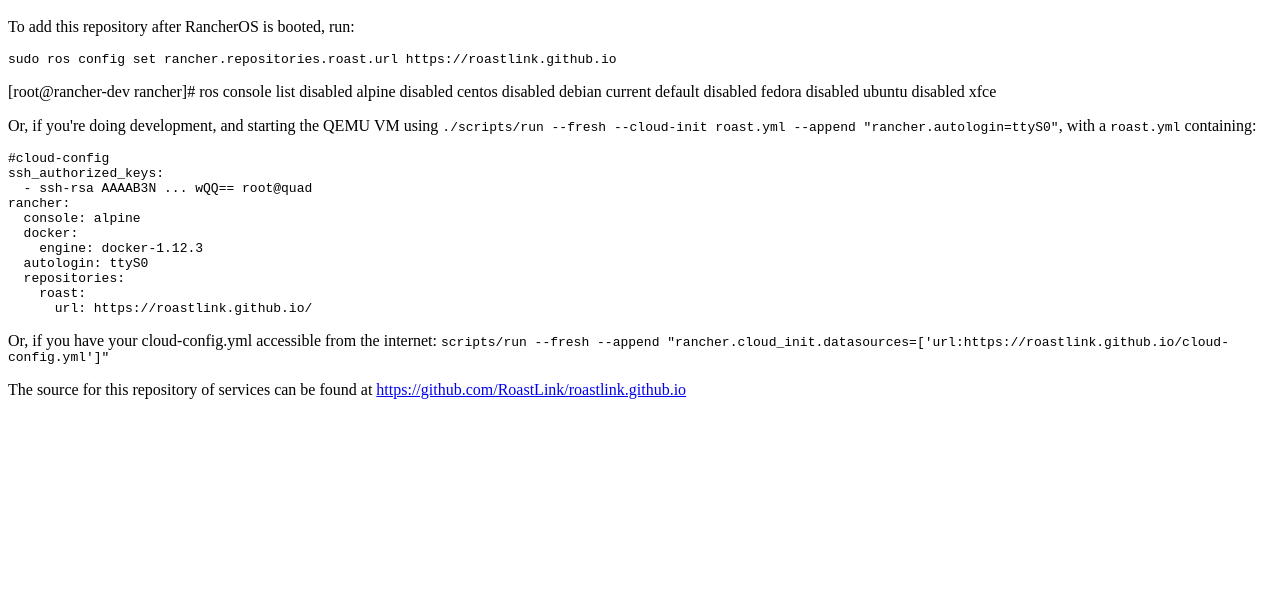
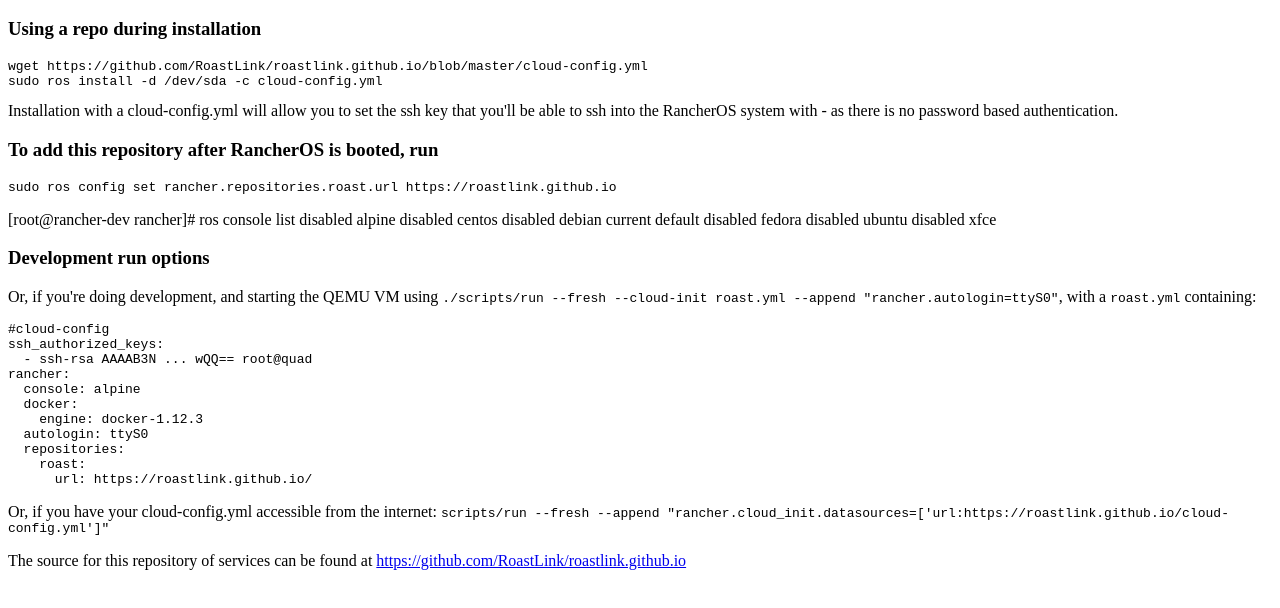
Before and after one commit to RoastLink/roastlink.github.io, a plain HTML site: page index.html in a window 1280 px wide. Shown: the part 48-656 px from the top of the page. Drawn offline with Linux system fonts and the light colour scheme.

Commit message:
add info on how to use the repo for installation
Signed-off-by: Sven Dowideit <SvenDowideit@home.org.au>

```diff
--- a/index.html
+++ b/index.html
@@ -6,8 +6,14 @@
 <body>
 <h1>Quick setup for extra RancherOS services</h1>
 <div>
-To add this repository after RancherOS is booted, run:
-<p>
+<h3>Using a repo during installation</h3>
+<pre>
+wget https://github.com/RoastLink/roastlink.github.io/blob/master/cloud-config.yml
+sudo ros install -d /dev/sda -c cloud-config.yml
+</pre>
+Installation with a cloud-config.yml will allow you to set the ssh key that you'll be able to ssh into the RancherOS system with - as there is no password based authentication.
+
+<h3>To add this repository after RancherOS is booted, run</h3>
 <pre>sudo ros config set rancher.repositories.roast.url https://roastlink.github.io</pre>
 </p>
 <p>
@@ -21,6 +27,7 @@ disabled ubuntu
 disabled xfce
 </p>
 <p>
+<h3>Development run options</h3>
 Or, if you're doing development, and starting the QEMU VM using <code>./scripts/run --fresh --cloud-init roast.yml --append "rancher.autologin=ttyS0"</code>, with a <code>roast.yml</code> containing:
 </p>
 <p>
```
